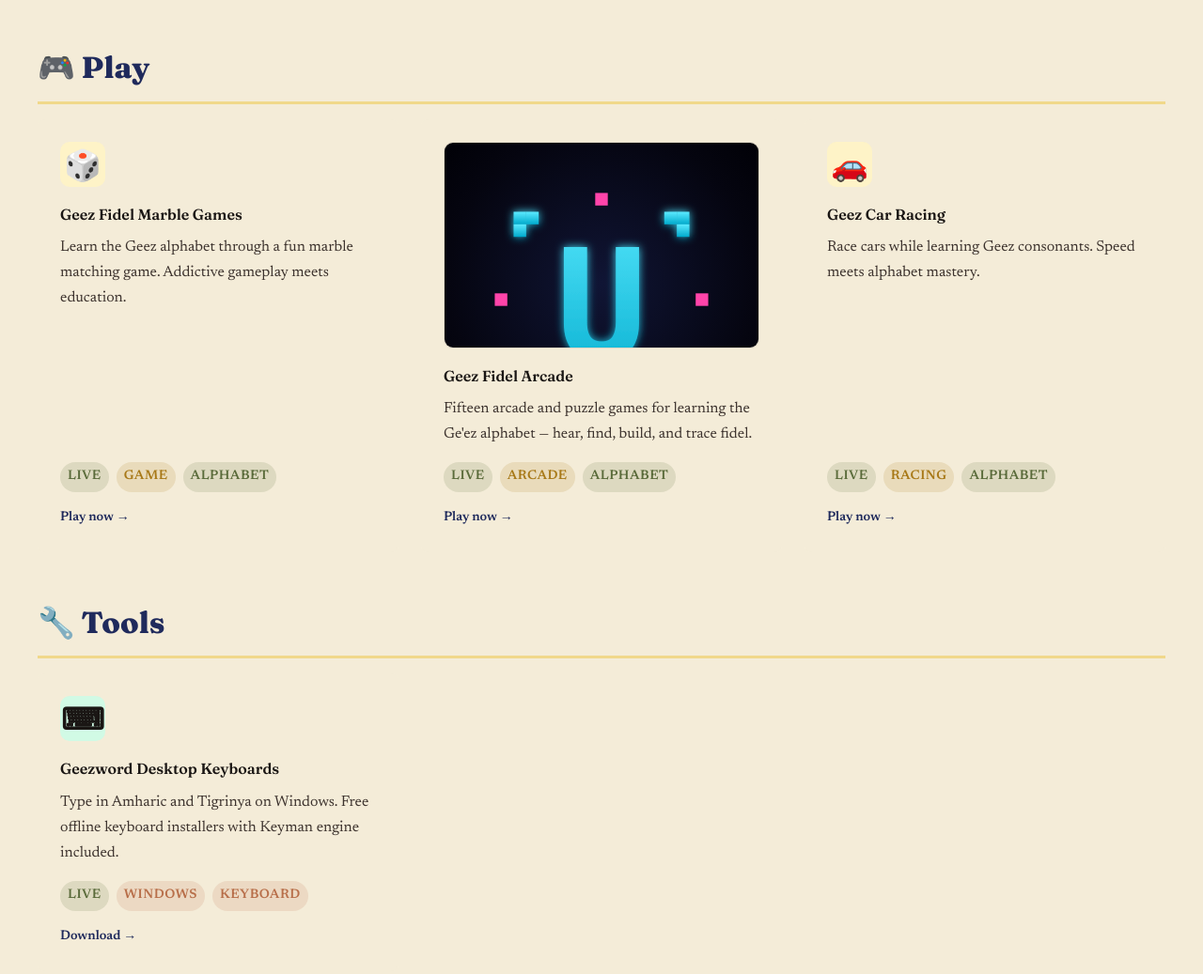
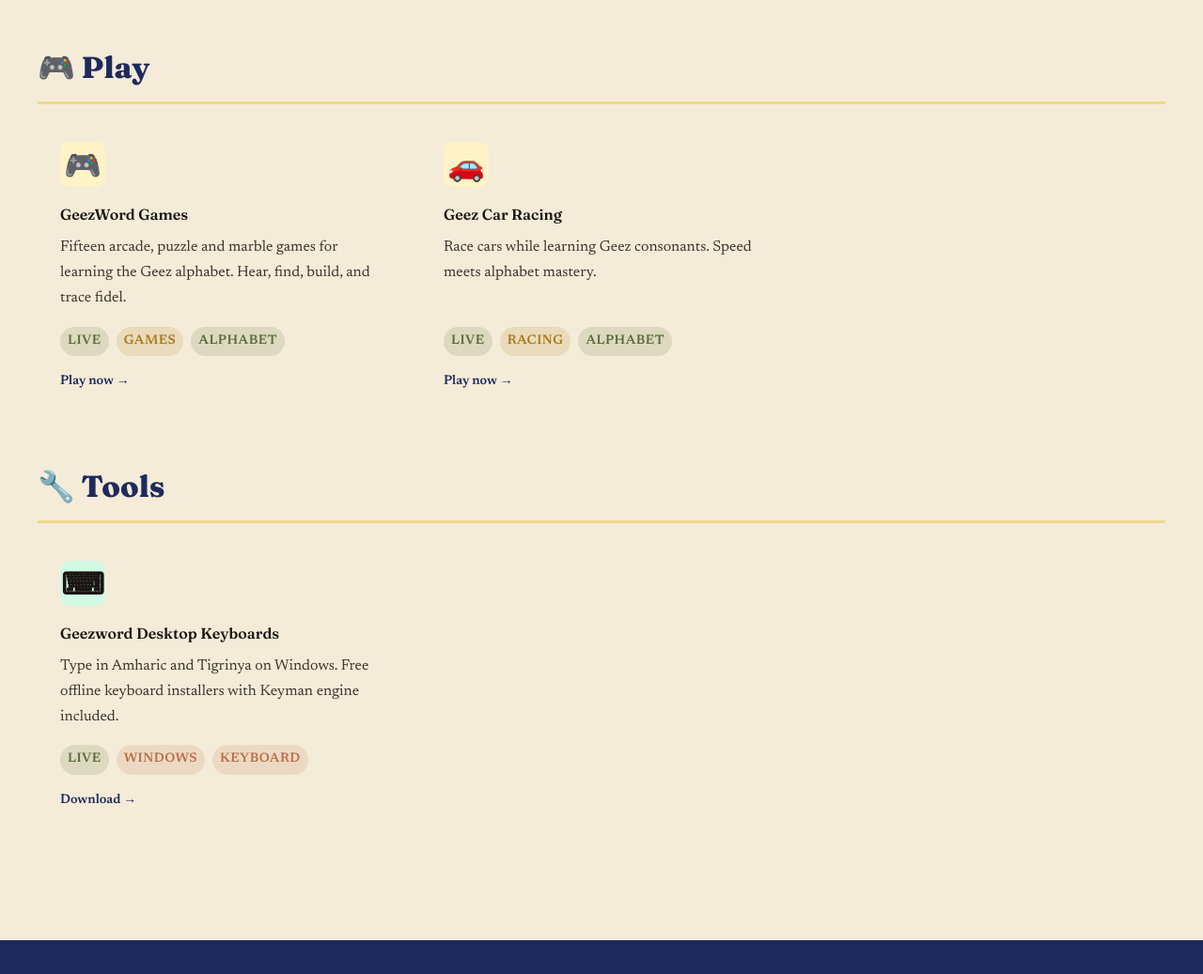
Before and after one commit to ydroberts/geezword.com, a plain HTML site: page apps.html in a window 1280 px wide. Shown: the part 1388-2425 px from the top of the page at 94% size. Drawn offline with Linux system fonts and the light colour scheme.

Commit message:
Point the site at games.geezword.com
The home page linked to games.geezword.com zero times. Its two Play cards went
to `marbles.geezword.com` and `arcade.geezword.com` -- the superseded apps --
so every visitor arriving at the main site was routed away from the unified
one, which is also the only place the Daily Challenge lives.

The Arcade card already DESCRIBED the new app ("Fifteen arcade and puzzle
games... hear, find, build, and trace fidel"). The copy had been updated and
the href had not, which is why this was easy to miss by reading the page.

The two Play cards are now one, because one app now contains both the marble
games and the arcade games. Same merge in `apps.html`, in the footer of all
seven pages, and in `start.html`, which had a Play category card and a featured
card pointing at marbles.

`script.js` carries the site-search index and had its own copies of both
entries -- a link-by-link edit of the HTML would have left search sending
people to the old apps.

Copy updated alongside the links: "Marble Games and the Fidel Arcade" is no
longer two things.

Not done here, because it is Vercel configuration rather than code: decide
whether `arcade.` and `marbles.` should redirect to `games.` Old bookmarks and
anything already indexed still land on the legacy builds until they do.

Co-Authored-By: Claude Opus 5 <noreply@anthropic.com>

```diff
--- a/apps.html
+++ b/apps.html
@@ -165,25 +165,13 @@
         <h3>&#127918; Play</h3>
         <div class="app-grid">
 
-          <a href="https://marbles.geezword.com" class="app-card">
-            <div class="app-card-icon" style="background: #fef3c7;">&#127922;</div>
-            <h4>Geez Fidel Marble Games</h4>
-            <p>Learn the Geez alphabet through a fun marble matching game. Addictive gameplay meets education.</p>
+          <a href="https://games.geezword.com" class="app-card">
+            <div class="app-card-icon" style="background: #fef3c7;">&#127918;</div>
+            <h4>GeezWord Games</h4>
+            <p>Fifteen arcade, puzzle and marble games for learning the Geez alphabet. Hear, find, build, and trace fidel.</p>
             <div class="app-card-tags">
               <span class="tag tag-live">Live</span>
-              <span class="tag tag-play">Game</span>
-              <span class="tag tag-learn">Alphabet</span>
-            </div>
-            <span class="app-card-link">Play now &#8594;</span>
-          </a>
-
-          <a href="https://arcade.geezword.com" class="app-card">
-            <img class="app-card-screenshot" src="images/arcade.svg" alt="Geez Fidel Arcade logo">
-            <h4>Geez Fidel Arcade</h4>
-            <p>Fifteen arcade and puzzle games for learning the Ge&#39;ez alphabet &mdash; hear, find, build, and trace fidel.</p>
-            <div class="app-card-tags">
-              <span class="tag tag-live">Live</span>
-              <span class="tag tag-play">Arcade</span>
+              <span class="tag tag-play">Games</span>
               <span class="tag tag-learn">Alphabet</span>
             </div>
             <span class="app-card-link">Play now &#8594;</span>
@@ -288,8 +276,7 @@
       <div class="footer-links">
         <h4>Apps</h4>
         <ul>
-          <li><a href="https://marbles.geezword.com">Marble Games</a></li>
-          <li><a href="https://arcade.geezword.com">Arcade</a></li>
+          <li><a href="https://games.geezword.com">GeezWord Games</a></li>
           <li><a href="https://kidase.geezword.com">Kidase Tutor</a></li>
           <li><a href="https://lissan.geezword.com">Geez Lissan</a></li>
           <li><a href="https://tigrinya-for-beginners.geezword.com">Tigrinya for Beginners</a></li>
--- a/script.js
+++ b/script.js
@@ -28,9 +28,8 @@ document.addEventListener('DOMContentLoaded', () => {
 
   // === Search ===
   const apps = [
-    { name: 'Geez Fidel Marble Games', desc: 'Learn the Geez alphabet through a marble matching game', url: 'https://marbles.geezword.com', tags: 'game alphabet play' },
     { name: 'Sirate Kidase Tutor', desc: 'Interactive tutor for Orthodox Tewahedo Kidase liturgy', url: 'https://kidase.geezword.com', tags: 'learning culture liturgy' },
-    { name: 'Geez Fidel Arcade', desc: 'Fifteen arcade and puzzle games for learning the Geez alphabet', url: 'https://arcade.geezword.com', tags: 'game arcade play alphabet live' },
+    { name: 'GeezWord Games', desc: 'Fifteen arcade, puzzle and marble games for learning the Geez alphabet', url: 'https://games.geezword.com', tags: 'game games arcade marble puzzle play alphabet live' },
     { name: 'Daily Fidel Challenge', desc: 'A new Tigrinya fidel puzzle every day, free and without sign-up', url: '/challenge', tags: 'game daily challenge tigrinya alphabet play live' },
     { name: 'Geez Cycling', desc: 'Cycling game with Geez character challenges', url: 'apps.html', tags: 'game play cycling' },
     { name: 'Geez Car Racing', desc: 'Racing game while learning Geez consonants', url: 'https://racing.geezword.com', tags: 'game racing play live' },
```
Also changed, not shown: about.html (+1 -2 lines), books.html (+1 -2 lines), challenge.html (+1 -2 lines), downloads.html (+1 -2 lines), index.html (+6 -18 lines), start.html (+5 -6 lines).
